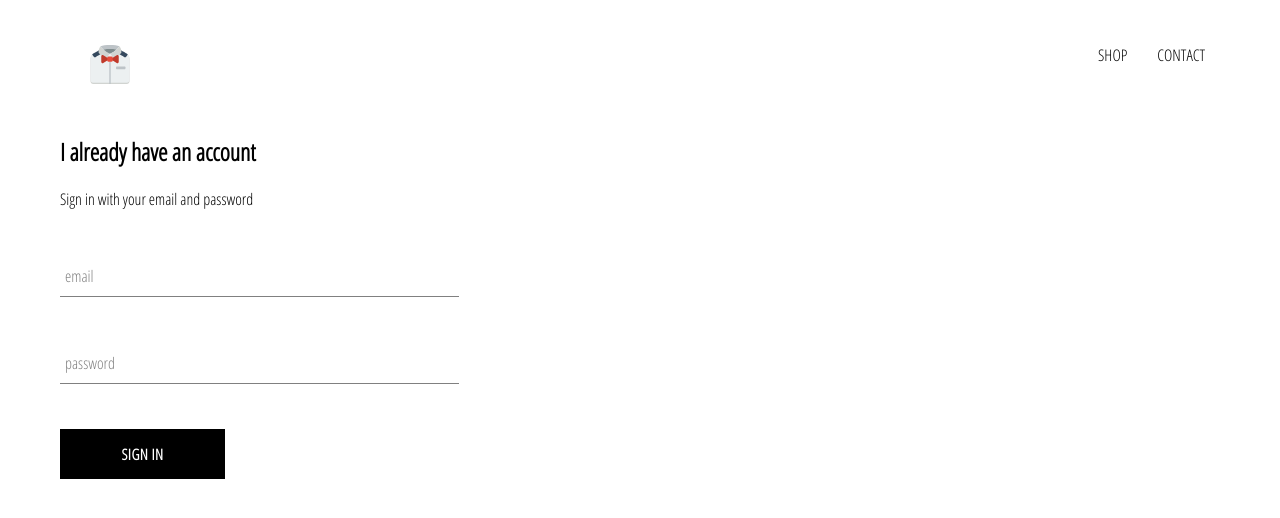
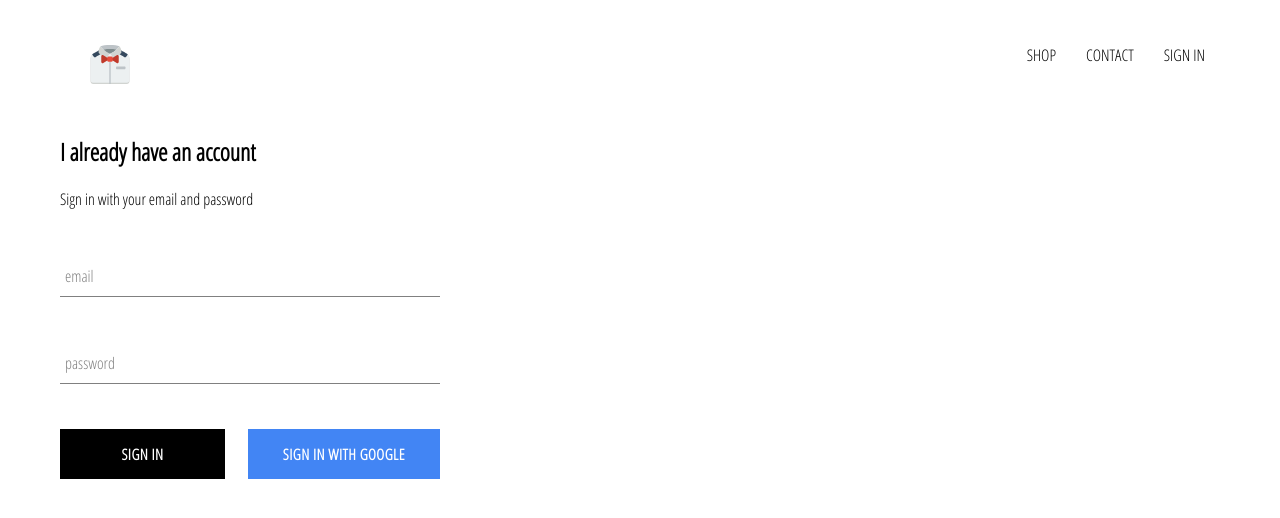
Before and after one commit to aaron-lau/re-fresh-clothing, a React (Create React App) app: page /signin in a window 1280 px wide. Shown: the top 518 px of the page. Built offline with nearby package versions, Linux system fonts and the light colour scheme; no server answers.

Commit message:
adding firebase google oauth

```diff
--- a/src/App.css
+++ b/src/App.css
@@ -7,3 +7,7 @@
     text-decoration: none;
     color: black;
 }
+
+* {
+    box-sizing: border-box;
+}
--- a/src/App.js
+++ b/src/App.js
@@ -7,18 +7,40 @@
 import ShopPage from './pages/shop/shop.component';
 import SignInAndSignUpPage from './pages/sign-in-and-sign-up/sign-in-and-sign-up.component'
 import Header from './components/header/header-component';
+import { auth } from './firebase/firebase.utils';
 
-function App() {
+class App extends React.Component {
+  constructor() {
+    super();
+    this.state = {
+      currentUser: null
+    }
+  }
+
+  unsubscribeFromAuth = null
+
+  componentDidMount() {
+    this.unsubscribeFromAuth = auth.onAuthStateChanged(user => {
+      this.setState({ currentUser: user  })
+    })
+  }
+
+  componentWillUnmount(){
+    this.unsubscribeFromAuth();
+  }
+
+  render() {
     return (
       <div>
-      <Header/>
+        <Header currentUser={this.state.currentUser}/>
         <Switch>
           <Route exact path='/' component={HomePage}/>
           <Route path='/shop' component={ShopPage}/>
           <Route path='/signin' component={SignInAndSignUpPage}/>
         </Switch>
       </div>
-  );
+    )
+  }
 }
 
 export default App;
--- a/src/components/custom-button/custom-button.component.jsx
+++ b/src/components/custom-button/custom-button.component.jsx
@@ -2,8 +2,8 @@
 
 import './custom-button.styles.scss'
 
-const CustomButton = ({ children, ...otherProps}) => (
-    <button className='custom-button' {...otherProps}>
+const CustomButton = ({ children, isGoogleSignIn, ...otherProps}) => (
+    <button className={`${isGoogleSignIn ? 'google-sign-in' : ''} custom-button`} {...otherProps}>
         {children}
     </button>
 )
--- a/src/components/custom-button/custom-button.styles.scss
+++ b/src/components/custom-button/custom-button.styles.scss
@@ -19,4 +19,14 @@
     color: black;
     border: 1px solid black;
   }
+
+  &.google-sign-in {
+    background-color: #4285f4;
+    color:white;
+
+    &:hover {
+      background-color: #357ae8;
+      border: none;
+    }
+  }
 }
--- a/src/components/header/header-component.jsx
+++ b/src/components/header/header-component.jsx
@@ -1,11 +1,13 @@
 import React from 'react';
 import { Link } from 'react-router-dom';
+
+import {auth} from '../../firebase/firebase.utils'
 
 import { ReactComponent as Logo} from '../../assets/shirt.svg'
 
 import './header.styles.scss';
 
-const Header = () => (
+const Header = ({currentUser}) => (
     <div className='header'>
         <Link className='logo-container' to ="/">
             <Logo className='logo'/>
@@ -17,6 +19,12 @@
             <Link className='option' to='/contact'>
                 CONTACT
             </Link>
+            {
+                currentUser ?
+                (<div className='option' onClick={() => auth.signOut()}>SIGN OUT</div>)
+                :
+                (<Link className='option' to='/signin'>SIGN IN</Link>)
+            }
         </div>
     </div>
 )
--- a/src/components/header/header.styles.scss
+++ b/src/components/header/header.styles.scss
@@ -20,6 +20,7 @@
 
     .option {
       padding: 10px 15px;
+      cursor: pointer;
     }
   }
 }
--- a/src/components/sign-in/sign-in.component.jsx
+++ b/src/components/sign-in/sign-in.component.jsx
@@ -2,6 +2,8 @@
 
 import FormInput from '../form-input/form-input.component'
 import CustomButton from '../custom-button/custom-button.component'
+
+import {signInWithGoogle} from '../../firebase/firebase.utils'
 
 import './sign-in.styles.scss'
 
@@ -37,7 +39,13 @@
             <form onSubmit={this.handleSubmit}>
                 <FormInput name="email" type="email" value={this.state.email} handleChange={this.handleChange} label="email" required/>
                 <FormInput name="password" type="password" value={this.state.password} handleChange={this.handleChange} label="password" required/>
+                <div className="buttons">
                 <CustomButton type="submit"> Sign In </CustomButton>
+                <CustomButton onClick={signInWithGoogle} isGoogleSignIn>
+                    {' '}
+                    Sign In With Google {' '}
+                </CustomButton>
+                </div>
             </form>
          </div>
      )
--- a/src/components/sign-in/sign-in.styles.scss
+++ b/src/components/sign-in/sign-in.styles.scss
@@ -1,9 +1,14 @@
 .sign-in {
-    width: 30vw;
+    width: 380px;
     display: flex;
     flex-direction: column;
 
     .title {
         margin: 10px 0;
     }
+
+    .buttons {
+        display: flex;
+        justify-content: space-between;
+    }
 }
--- /dev/null
+++ b/src/firebase/firebase.utils.js
@@ -0,0 +1,25 @@
+import firebase from 'firebase/app';
+import 'firebase/firestore';
+import 'firebase/auth';
+
+const config = {
+    apiKey: "AIzaSyA71KE0SHHKMgaN4iA-U3-jSnjdCCNSDGw",
+    authDomain: "re-fresh-db.firebaseapp.com",
+    databaseURL: "https://re-fresh-db.firebaseio.com",
+    projectId: "re-fresh-db",
+    storageBucket: "",
+    messagingSenderId: "468685410527",
+    appId: "1:468685410527:web:4528cf0fec8e90d7dfd96a",
+    measurementId: "G-VZGWB55JB6"
+  };
+
+firebase.initializeApp(config);
+
+export const auth = firebase.auth();
+export const firestore = firebase.firestore();
+
+const provider = new firebase.auth.GoogleAuthProvider();
+provider.setCustomParameters({prompt: 'select_account'});
+export const signInWithGoogle = () => auth.signInWithPopup(provider)
+
+export default firebase;
```
Lines whose indentation alone changed are shown as unchanged.
